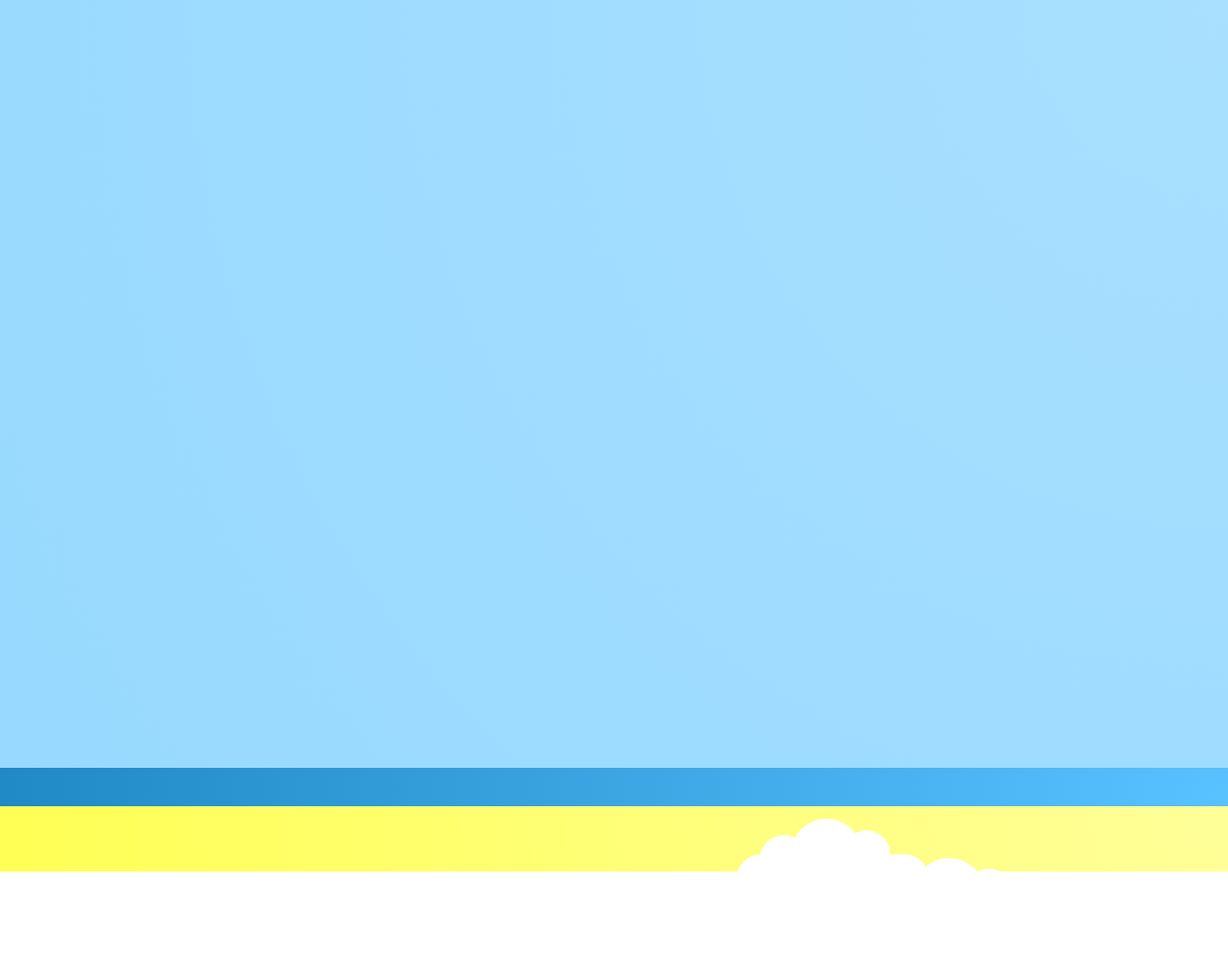
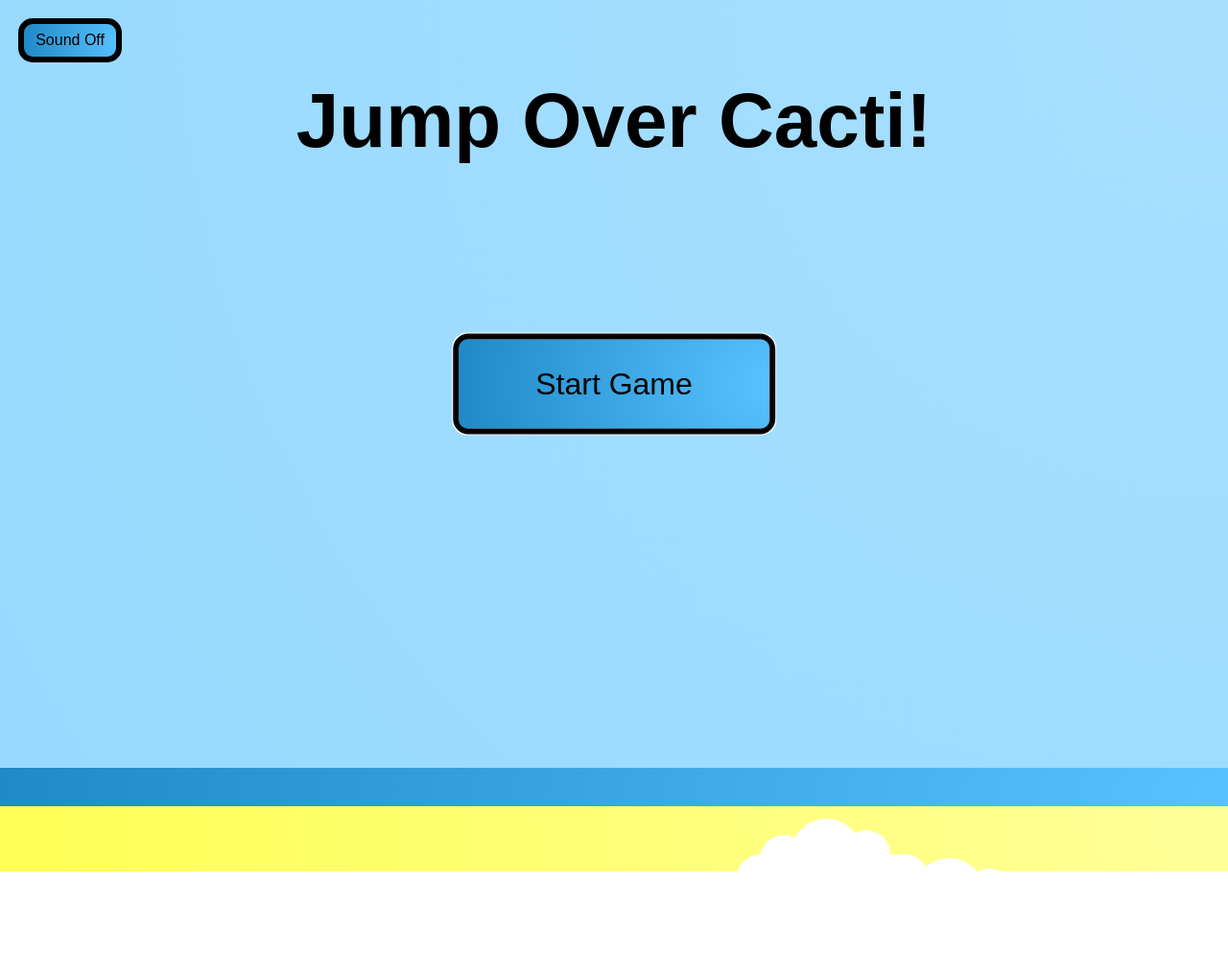
Before and after one commit to peterRomanDev/jump-over-cacti, a plain HTML site: page index.html in a window 1280 px wide. Shown: the whole page at 96% size. Drawn offline with nearby package versions, Linux system fonts and the light colour scheme; files that its build step writes are made by us from their sources; no server answers.

Commit message:
Update file paths for stylesheets and scripts

```diff
--- a/index.html
+++ b/index.html
@@ -5,7 +5,7 @@
     <meta http-equiv="X-UA-Compatible" content="IE=edge">
     <meta name="viewport" content="width=device-width, initial-scale=1.0">
     <title>Jump Over Cacti!</title>
-    <link rel="stylesheet" href="projects/jump-over-cacti/stylesheets/style.css">
+    <link rel="stylesheet" href="./stylesheets/style.css">
 
     <link rel="apple-touch-icon" sizes="180x180" href="../final/favicon_package_v0/apple-touch-icon.png">
     <link rel="icon" type="image/png" sizes="32x32" href="../final/favicon_package_v0/favicon-32x32.png">
@@ -15,7 +15,7 @@
     <meta name="msapplication-TileColor" content="#da532c">
     <meta name="theme-color" content="#ffffff">
 
-    <script src="projects/jump-over-cacti/scripts/script.js" defer></script>
+    <script src="./scripts/script.js" defer></script>
     <script src="https://cdnjs.cloudflare.com/ajax/libs/howler/2.2.3/howler.min.js" integrity="sha512-6+YN/9o9BWrk6wSfGxQGpt3EUK6XeHi6yeHV+TYD2GR0Sj/cggRpXr1BrAQf0as6XslxomMUxXp2vIl+fv0QRA==" crossorigin="anonymous" referrerpolicy="no-referrer"></script>
 </head>
 <body>
```
